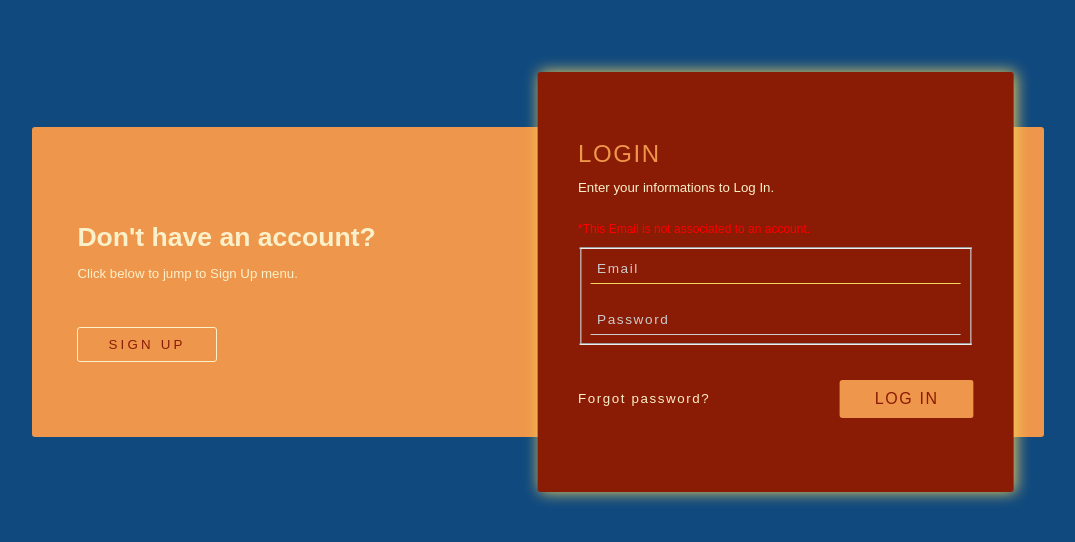
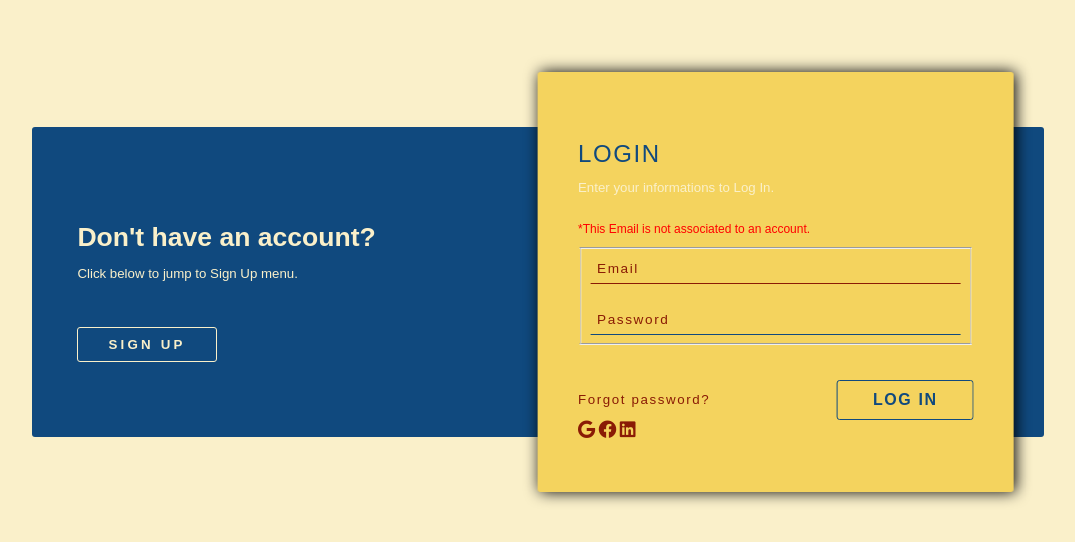
Before and after one commit to JeanPhilippeCaetano/forum, a plain HTML site: page pages/index.html in a window 1280 px wide. Shown: the part 126-668 px from the top of the page, without its empty margins (102-1177 px from the left). Drawn offline with Linux system fonts and the light colour scheme.

Commit message:
Change Style

```diff
--- a/pages/index.html
+++ b/pages/index.html
@@ -6,6 +6,10 @@
     <meta http-equiv="X-UA-Compatible" content="IE=edge">
     <meta name="viewport" content="width=*, initial-scale=1.0">
     <link href="./../static/style.css" rel="stylesheet">
+    <link rel="preconnect" href="https://fonts.googleapis.com">
+    <link rel="preconnect" href="https://fonts.gstatic.com" crossorigin>
+    <link href="https://fonts.googleapis.com/css2?family=Roboto:ital,wght@0,100;0,300;0,400;0,500;0,700;0,900;1,100;1,300;1,400;1,500;1,700;1,900&family=Ubuntu:ital,wght@0,300;0,400;0,500;0,700;1,300;1,400;1,500;1,700&display=swap" rel="stylesheet">
+    <link rel="stylesheet" href="https://cdnjs.cloudflare.com/ajax/libs/font-awesome/5.13.1/css/all.min.css" integrity="sha512-xA6Hp6oezhjd6LiLZynuukm80f8BoZ3OpcEYaqKoCV3HKQDrYjDE1Gu8ocxgxoXmwmSzM4iqPvCsOkQNiu41GA==" crossorigin="anonymous" referrerpolicy="no-referrer" />
     <title>Tuc'rack</title>
 </head>
 
@@ -16,7 +20,7 @@
       <div class="user_options-unregistered">
         <h2 class="user_unregistered-title">Don't have an account?</h2>
         <p class="user_unregistered-text">Click below to jump to Sign Up menu.</p>
-        <button class="user_unregistered-signup" id="signup-button">Sign up</button>
+        <button class="user_unregistered-signup" id="signup-button" onclick="document.getElementById('Pseudo').focus()">Sign up</button>
       </div>
 
       <div class="user_options-registered">
@@ -44,6 +48,11 @@
             <button type="button" class="forms_buttons-forgot">Forgot password?</button>
             <input type="submit" value="Log In" class="forms_buttons-action">
           </div>
+          <div class="forms_buttons-signup">
+            <button type="button"><i class="fab fa-google"></i></button>
+            <button type="button"><i class="fab fa-facebook"></i></button>
+            <button type="button"><i class="fab fa-linkedin"></i></button>
+          </div>
         </form>
       </div>
       <div class="user_forms-signup">
@@ -53,7 +62,7 @@
           <div class="error_message"><p>*This Pseudo is already used. *This Email is already used.</p></div>
           <fieldset class="forms_fieldset">
             <div class="forms_field">
-              <input type="text" placeholder="Pseudo" class="forms_field-input" required />
+              <input type="text" placeholder="Pseudo" class="forms_field-input" id="Pseudo" required />
             </div>
             <div class="forms_field">
               <input type="email" placeholder="Email" class="forms_field-input" required />
@@ -62,7 +71,12 @@
               <input type="password" placeholder="Password" class="forms_field-input" required />
             </div>
           </fieldset>
-          <div class="forms_buttons">
+          <div class="forms_buttons" style="justify-content: space-between;">
+            <div class="forms_buttons-signup">
+              <button type="button"><i class="fab fa-google"></i></button>
+              <button type="button"><i class="fab fa-facebook"></i></button>
+              <button type="button"><i class="fab fa-linkedin"></i></button>
+            </div>
             <input type="submit" value="Sign up" class="forms_buttons-action">
           </div>
         </form>
--- a/static/style.css
+++ b/static/style.css
@@ -7,7 +7,7 @@ body {
   font-family: "Montserrat", sans-serif;
   font-size: 12px;
   line-height: 1em;
-  background-color: #10497e;
+  background-color: #faf0ca;
 }
 
 button {
@@ -167,7 +167,7 @@ input::placeholder {
   -webkit-box-pack: justify;
           justify-content: space-between;
   width: 100%;
-  background-color: #ee964b;
+  background-color: #10497e;
   border-radius: 3px;
 }
 
@@ -201,8 +201,9 @@ input::placeholder {
   margin-top: 30px;
   border: 1px solid #faf0ca;
   border-radius: 3px;
+  font-weight: 600;
   padding: 10px 30px;
-  color: #8a1b05;
+  color: #faf0ca;
   text-transform: uppercase;
   line-height: 1em;
   letter-spacing: 0.2rem;
@@ -212,7 +213,7 @@ input::placeholder {
 .user_registered-login:hover,
 .user_unregistered-signup:hover {
   color: #faf0ca;
-  background-color: #10497e;
+  background-color: #2f5f8d;
 }
 
 /**
@@ -224,9 +225,9 @@ input::placeholder {
   left: 30px;
   width: calc(50% - 30px);
   min-height: 420px;
-  background-color: #8a1b05;
+  background-color: #f4d35e;
   border-radius: 3px;
-  box-shadow: 2px 0 15px #f4d35e;
+  box-shadow: 2px 0 15px black;
   overflow: hidden;
   -webkit-transform: translate3d(100%, -50%, 0);
           transform: translate3d(100%, -50%, 0);
@@ -234,6 +235,7 @@ input::placeholder {
   transition: -webkit-transform 0.4s ease-in-out;
   transition: transform 0.4s ease-in-out;
   transition: transform 0.4s ease-in-out, -webkit-transform 0.4s ease-in-out;
+  transition: .2s linear;
 }
 .user_options-forms .user_forms-login {
   -webkit-transition: opacity 0.4s ease-in-out, visibility 0.4s ease-in-out;
@@ -250,7 +252,7 @@ input::placeholder {
   font-weight: 500;
   line-height: 1em;
   text-transform: uppercase;
-  color: #ee964b;
+  color: #10497e;
   letter-spacing: 0.1rem;
 }
 .user_options-forms .forms_field:not(:last-of-type) {
@@ -258,18 +260,21 @@ input::placeholder {
 }
 .user_options-forms .forms_field-input {
   width: 100%;
-  border-bottom: 1px solid #ccc;
+  border-bottom: 1px solid #10497e;
   padding: 6px 20px 6px 6px;
   font-family: "Montserrat", sans-serif;
   font-size: 1rem;
   font-weight: 300;
-  color: #faf0ca;
+  color: #8a1b05;
   letter-spacing: 0.1rem;
   -webkit-transition: border-color 0.2s ease-in-out;
   transition: border-color 0.2s ease-in-out;
 }
+.user_options-forms .forms_field-input::placeholder{
+  color: #8a1b05;
+}
 .user_options-forms .forms_field-input:focus {
-  border-color: #f4d35e;
+  border-color: #8a1b05;
 }
 .user_options-forms .forms_buttons {
   display: -webkit-box;
@@ -283,30 +288,42 @@ input::placeholder {
 .user_options-forms .forms_buttons-forgot {
   font-family: "Montserrat", sans-serif;
   letter-spacing: 0.1rem;
-  color: #faf0ca;
+  color: #8a1b05;
   /* text-decoration: underline; */
   -webkit-transition: color 0.2s ease-in-out;
   transition: color 0.2s ease-in-out;
 }
 .user_options-forms .forms_buttons-forgot:hover {
-  color: #10497e;
+  color: red;
 }
+
+.user_options-forms .forms_buttons-signup button{
+  cursor:pointer;
+  font-size: large;
+  color: #8a1b05;
+}
+
+.user_options-forms .forms_buttons-signup button:hover{
+  color: #faf0ca;
+}
+
 .user_options-forms .forms_buttons-action {
-  background-color: #ee964b;
+  background-color: #f4d35e;
   border-radius: 3px;
+  border: 1px solid #10497e;
   padding: 10px 35px;
   font-size: 1rem;
   font-family: "Montserrat", sans-serif;
-  font-weight: 300;
-  color: #8a1b05;
+  font-weight: 600;
+  color: #10497e;
   text-transform: uppercase;
   letter-spacing: 0.1rem;
   -webkit-transition: background-color 0.2s ease-in-out;
   transition: background-color 0.2s ease-in-out;
 }
 .user_options-forms .forms_buttons-action:hover {
-  color: #faf0ca;
-  background-color: #10497e;
+  color: #10497e;
+  background-color: #f3d877;
 }
 .user_options-forms .user_forms-signup,
 .user_options-forms .user_forms-login {
```
